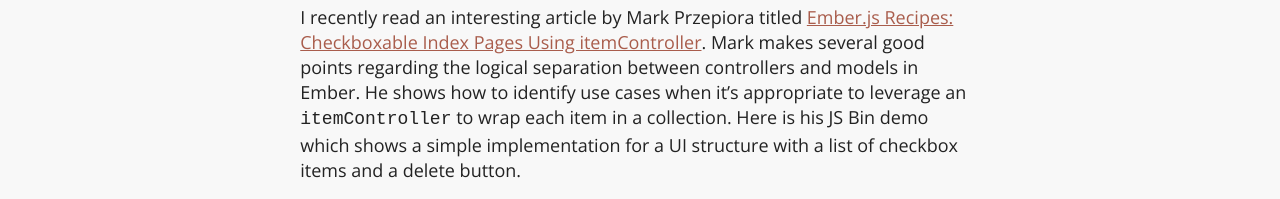
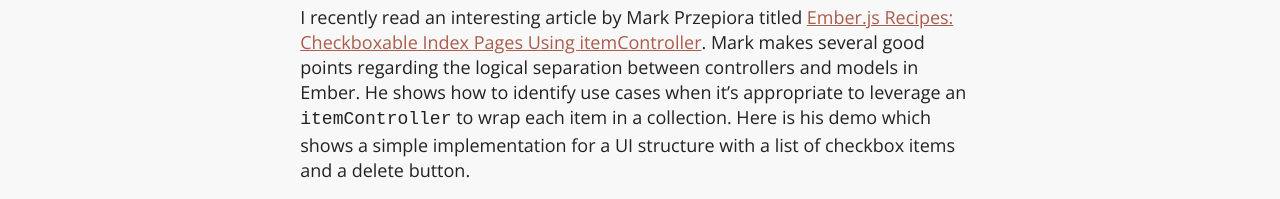
Before and after one commit to alexdiliberto/alexdiliberto.github.io, a Jekyll site: the page built from _posts/2014-06-01-ember-toggle-all-checkbox.md, in a window 1280 px wide and 1400 px high. Shown: the part 389-588 px from the top of the window. Built offline with Jekyll 4.4.1, drawn with Linux system fonts in a browser that asks for light colours; comment, search, counter and statistics services are not loaded; some of the changed text lies outside the part shown.

Commit message:
rm -rf JSBIN

```diff
--- a/_posts/2014-06-01-ember-toggle-all-checkbox.md
+++ b/_posts/2014-06-01-ember-toggle-all-checkbox.md
@@ -11,17 +11,13 @@
   src="https://mixonic.github.io/ember-community-versions/2014/06/01/ember-toggle-all-checkbox.html">
 </iframe>
 
-I recently read an interesting article by Mark Przepiora titled [Ember.js Recipes: Checkboxable Index Pages Using itemController](http://codeflip.przepiora.ca/blog/2014/05/22/ember-js-recipes-checkboxable-index-pages-using-itemcontroller/). Mark makes several good points regarding the logical separation between controllers and models in Ember. He shows how to identify use cases when it's appropriate to leverage an `itemController` to wrap each item in a collection. Here is his JS Bin demo which shows a simple implementation for a UI structure with a list of checkbox items and a delete button.
+I recently read an interesting article by Mark Przepiora titled [Ember.js Recipes: Checkboxable Index Pages Using itemController](http://codeflip.przepiora.ca/blog/2014/05/22/ember-js-recipes-checkboxable-index-pages-using-itemcontroller/). Mark makes several good points regarding the logical separation between controllers and models in Ember. He shows how to identify use cases when it's appropriate to leverage an `itemController` to wrap each item in a collection. Here is his demo which shows a simple implementation for a UI structure with a list of checkbox items and a delete button.
 
-<div class="embed no-print">
-  <a class="jsbin-embed" href="http://emberjs.jsbin.com/kiwijowe/9/embed?output">Mark's JS Bin</a><script src="http://static.jsbin.com/js/embed.js"></script>
-</div>
+<div class="embed no-print" style="position: relative; height: 0px; overflow: hidden; max-width: 100%; padding-bottom: 56.25%;"><iframe src="https://ember-twiddle.com/98db39c9da13f2d48060a96c3be04493?fullScreen=true" style="position: absolute; top: 0px; left: 0px; width: 100%; height: 100%;"></iframe></div>
 
-I thought this would be a fun starting point for a quick post of my own, so I took Mark's idea and slightly expanded upon it by adding a *"Toggle Select All"* checkbox. Below I'll show my demo JS Bin and highlight some of the more interesting bits of code. Check it out.
+I thought this would be a fun starting point for a quick post of my own, so I took Mark's idea and slightly expanded upon it by adding a *"Toggle Select All"* checkbox. Below I'll show my demo and highlight some of the more interesting bits of code. Check it out.
 
-<div class="embed no-print">
-  <a class="jsbin-embed" href="http://emberjs.jsbin.com/coliwiwa/5/embed?output">Alex's JS Bin</a><script src="http://static.jsbin.com/js/embed.js"></script>
-</div>
+<div class="embed no-print" style="position: relative; height: 0px; overflow: hidden; max-width: 100%; padding-bottom: 56.25%;"><iframe src="https://ember-twiddle.com/3de32b1404d8852665ef7d7af2c44950?fullScreen=true" style="position: absolute; top: 0px; left: 0px; width: 100%; height: 100%;"></iframe></div>
 
 The templates are pretty straightforward, as I only made a few small changes from the original example. First, I'm setting the `itemController` inside the `{% raw %}{{#each}}{% endraw %}` helper rather than inside the controller. Second, I'm using an `{% raw %}{{else}}{% endraw %}` block helper to render some content when there are no checkboxes remaining.
 
```
Also changed, not shown: _posts/2015-07-25-ember-closure-actions.md (+1 -3 lines).
